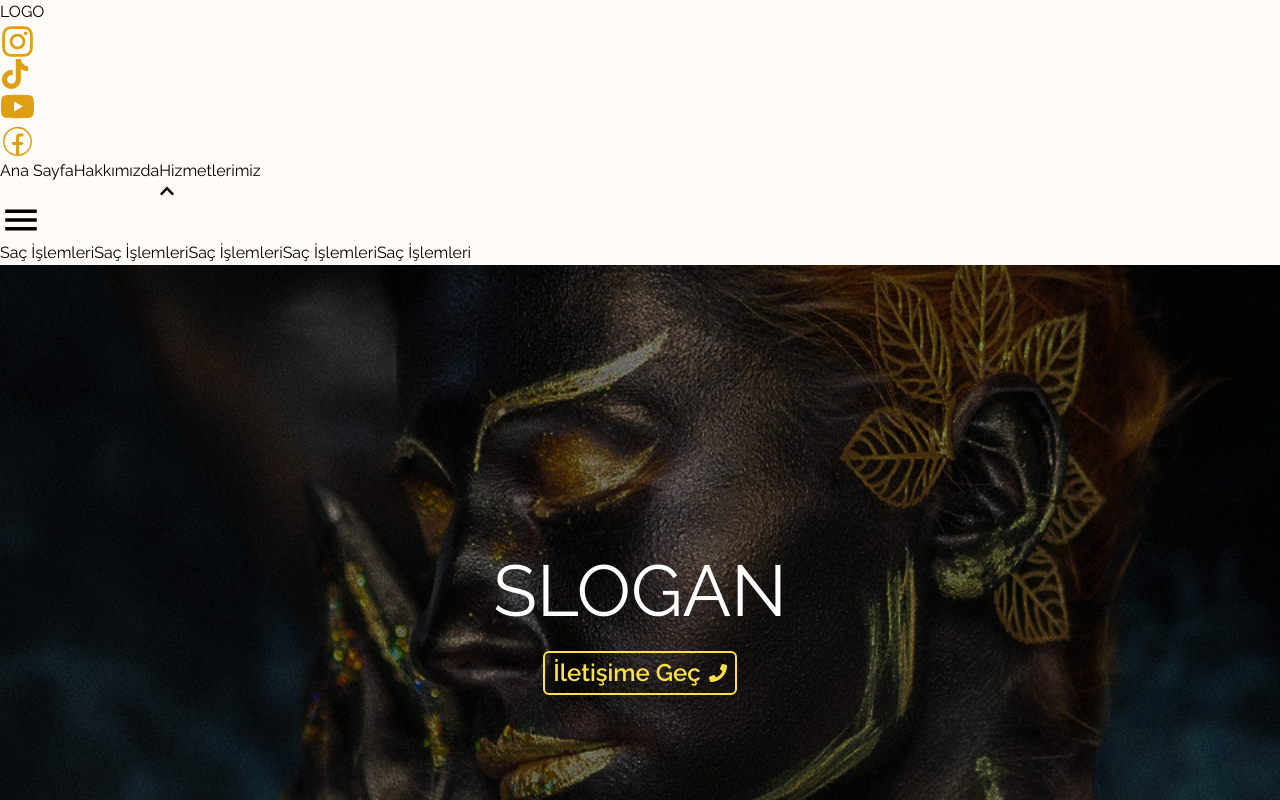
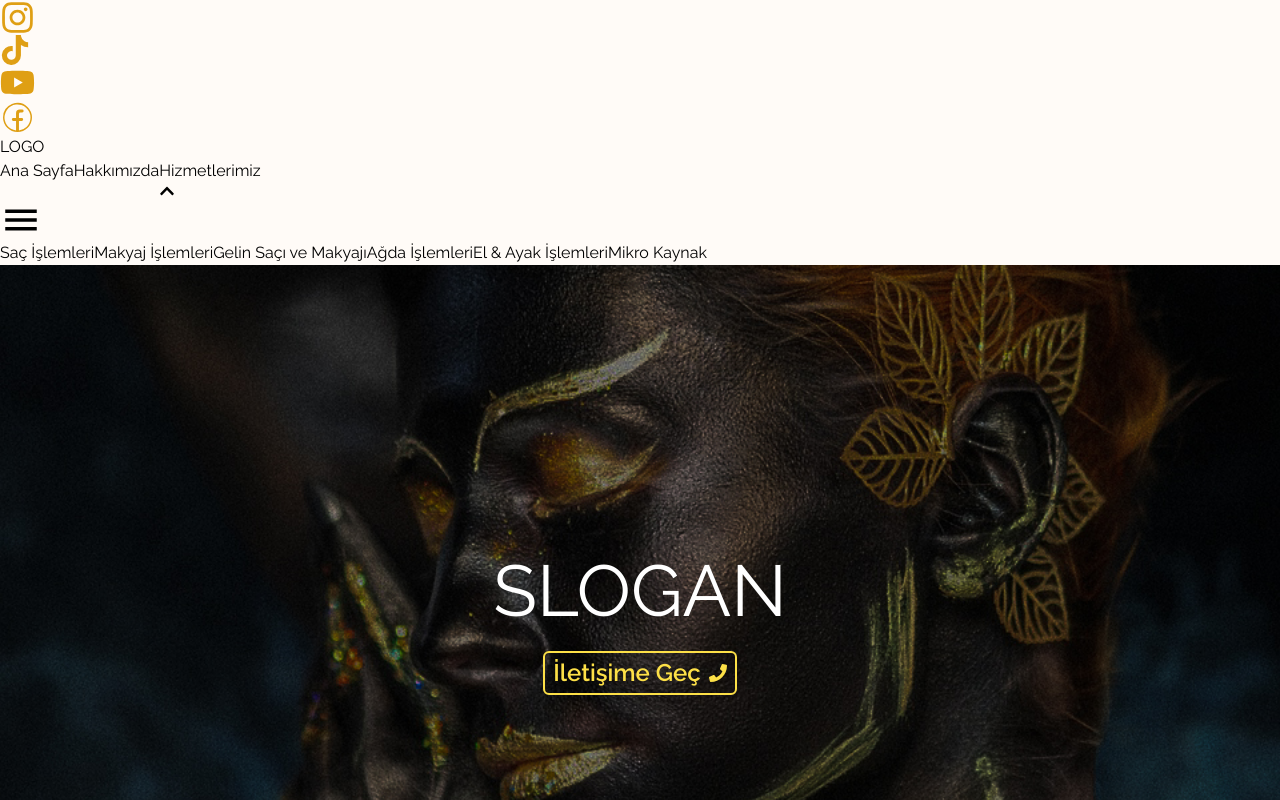
Before and after one commit to tunaece/kuafor-2, a React (Vite) app: page / in a window 1280 px wide. Both pictures are taken after a click on the button "Hizmetlerimiz". Shown: the top 800 px of the page. Built offline with nearby package versions, Linux system fonts and the light colour scheme.

Commit message:
dropdowns

```diff
--- a/src/components/DesktopServsMenu.jsx
+++ b/src/components/DesktopServsMenu.jsx
@@ -1,22 +1,17 @@
-import { Link } from "react-router-dom"
+import { NavLink } from "react-router-dom"
 import {motion} from 'framer-motion'
 import './comps.css'
 const DesktopServsMenu = () => {
   return (
-    <motion.div className="desktop-serv-wrapper"
-    initial={{y:-200}} animate={{y:0}} transition={{duration:0.1}}
-    exit={{y:-200,transition:{delay:0.1,duration:0.1}}}
-    >
-      <motion.div className="desktopLinks"
-      initial={{opacity:0,y:10}} animate={{opacity:1,y:0}}
-      transition={{duration:0.1,delay:0.1}}
-      exit={{opacity:0,transition:{duration:0.1}}}
-      >
-         <Link>Saç İşlemleri</Link>
-         <Link>Saç İşlemleri</Link>
-         <Link>Saç İşlemleri</Link>
-         <Link>Saç İşlemleri</Link>
-         <Link>Saç İşlemleri</Link>
+    <motion.div className="desktop-serv-wrapper">
+      <motion.div className="desktopLinks">
+         <NavLink to='sac-islemleri' activeclass='active' >Saç İşlemleri</NavLink>
+         <NavLink to='/makyaj-islemleri'>Makyaj İşlemleri</NavLink>
+         <NavLink to='/gelin-saci-ve-makyajı'>Gelin Saçı ve Makyajı</NavLink>
+         <NavLink to='/agda-islemleri'>Ağda İşlemleri</NavLink>
+         <NavLink to='/el-ayak-islemleri'>El & Ayak İşlemleri</NavLink>
+         <NavLink to='/mikro-kaynak'>Mikro Kaynak</NavLink>
+
       </motion.div>
    </motion.div>
   )
--- a/src/components/Navbar.jsx
+++ b/src/components/Navbar.jsx
@@ -8,7 +8,7 @@ import { FaTiktok } from "react-icons/fa";
 import { FaYoutube } from "react-icons/fa";
 
 
-import { Link, NavLink } from 'react-router-dom'
+import { NavLink } from 'react-router-dom'
 import './comps.css'
 import { useState, useRef, useEffect } from "react";
 import {AnimatePresence, motion} from 'framer-motion'
@@ -50,15 +50,15 @@ return (
 <div className=" sticky top-0" ref={menuRef}>
    <nav className="block bg-black">
       <div className="theNavbar">
-      <div className='theLogo'>
-         <Link to='/' onClick={handleLogoClick}>LOGO</Link>
-      </div>
-
       <div className="hidden lg:flex space-x-10 [&>*]:hover:cursor-pointer ">
             <FaInstagram color="#df9f14" size={35} className="hover:scale-125 transition-all" />
             <FaTiktok color="#df9f14" size={30} className="hover:scale-125 transition-all"/>
             <FaYoutube color="#df9f14" size={35} className="hover:scale-125 transition-all"/>
             <CiFacebook color="#df9f14" size={35} className="hover:scale-125 transition-all"/>
+      </div>
+
+      <div className='theLogo'>
+         <NavLink to='/' onClick={handleLogoClick}>LOGO</NavLink>
       </div>
 
       <div className='theMenu'>
@@ -99,10 +99,9 @@ return (
                </button>
                <AnimatePresence>
                {services&&
-               <motion.div className="bg-zinc-900"
-                  initial={{height:0,borderTop:'none',borderBottom:'none'}}
-                  animate={{height:'auto',borderTop:'1px solid white',
-                  borderBottom:'1px solid white'}}
+               <motion.div className="bg-zinc-900 border-b border-t border-yellow-500"
+                  initial={{height:0}}
+                  animate={{height:'auto'}}
                   transition={{duration:0.1,ease:'easeOut'}}
                   exit={{height:0,
                      transition:{delay:0.1,duration:0.1}}}
@@ -111,18 +110,18 @@ return (
                 initial={{opacity:0}} animate={{opacity:1}}
                 transition={{duration:0.1,delay:0.2}}
                 exit={{opacity:0,transition:{delay:0,duration:0.1}}}>
-                  <Link onClick={handleMenuClick}
-                  to='/sac-islemleri'>Saç İşlemleri</Link>
-                  <Link onClick={handleMenuClick}
-                  to='/el-ayak-islemleri' >El & Ayak İşlemleri</Link>
-                  <Link onClick={handleMenuClick}
-                  to='/makyaj-islemleri'>Makyaj İşlemleri</Link>
-                  <Link onClick={handleMenuClick}
-                  to='/agda-islemleri'>Ağda İşlemleri</Link>
-                  <Link onClick={handleMenuClick}
-                  to='/gelin-saci-ve-makyajı'>Gelin Saçı ve Makyajı</Link>
-                  <Link onClick={handleMenuClick}
-                  to='/mikro-kaynak'>Mikro Kaynak</Link>
+                  <NavLink onClick={handleMenuClick}
+                  to='/sac-islemleri'>Saç İşlemleri</NavLink>
+                  <NavLink onClick={handleMenuClick}
+                  to='/el-ayak-islemleri' >El & Ayak İşlemleri</NavLink>
+                  <NavLink onClick={handleMenuClick}
+                  to='/makyaj-islemleri'>Makyaj İşlemleri</NavLink>
+                  <NavLink onClick={handleMenuClick}
+                  to='/agda-islemleri'>Ağda İşlemleri</NavLink>
+                  <NavLink onClick={handleMenuClick}
+                  to='/gelin-saci-ve-makyajı'>Gelin Saçı ve Makyajı</NavLink>
+                  <NavLink onClick={handleMenuClick}
+                  to='/mikro-kaynak'>Mikro Kaynak</NavLink>
                </motion.div>
                </motion.div>
                }
--- a/src/components/comps.css
+++ b/src/components/comps.css
@@ -51,10 +51,14 @@
    @apply flex items-center space-x-1
 }
 .desktop-serv-wrapper{
-   @apply absolute bg-gray-950 text-white  w-3/12 text-center
-    py-8 right-0 -z-10 text-2xl pb-10 border border-t-0 border-gray-600
+   @apply bg-gray-950 text-white
+   px-8 right-0 -z-10 text-xl py-4 border-b border-gray-600
+   hidden md:flex justify-center
 }
 .desktopLinks{
-   @apply [&>*]:block space-y-6
+   @apply  space-x-6 [&>*:hover]:text-yellow-500
+}
+.active{
+   @apply text-yellow-300
 }
 }
```
